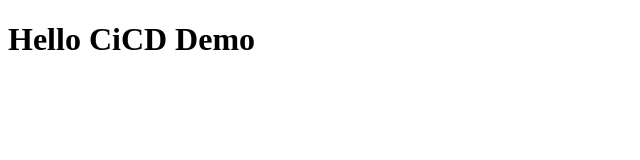
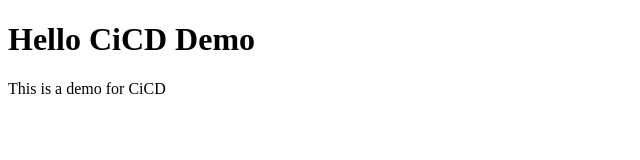
Before and after one commit to sunnysul/TodoAppCICD, a plain HTML site: page index.html in a window 1280 px wide. Shown: the whole page, without its empty margins (0-640 px from the left). Drawn offline with Linux system fonts and the light colour scheme.

Commit message:
paragrap add

```diff
--- a/index.html
+++ b/index.html
@@ -1,10 +1,12 @@
 <!DOCTYPE html>
 <html lang="en">
+
 <head>
     <meta charset="UTF-8">
     <meta name="viewport" content="width=device-width, initial-scale=1.0">
     <title>Document</title>
 </head>
+
 <body>
 
 
@@ -12,5 +14,10 @@
         Hello CiCD Demo
     </h1>
 
+    <p>
+        This is a demo for CiCD
+    </p>
+
 </body>
+
 </html>
```
